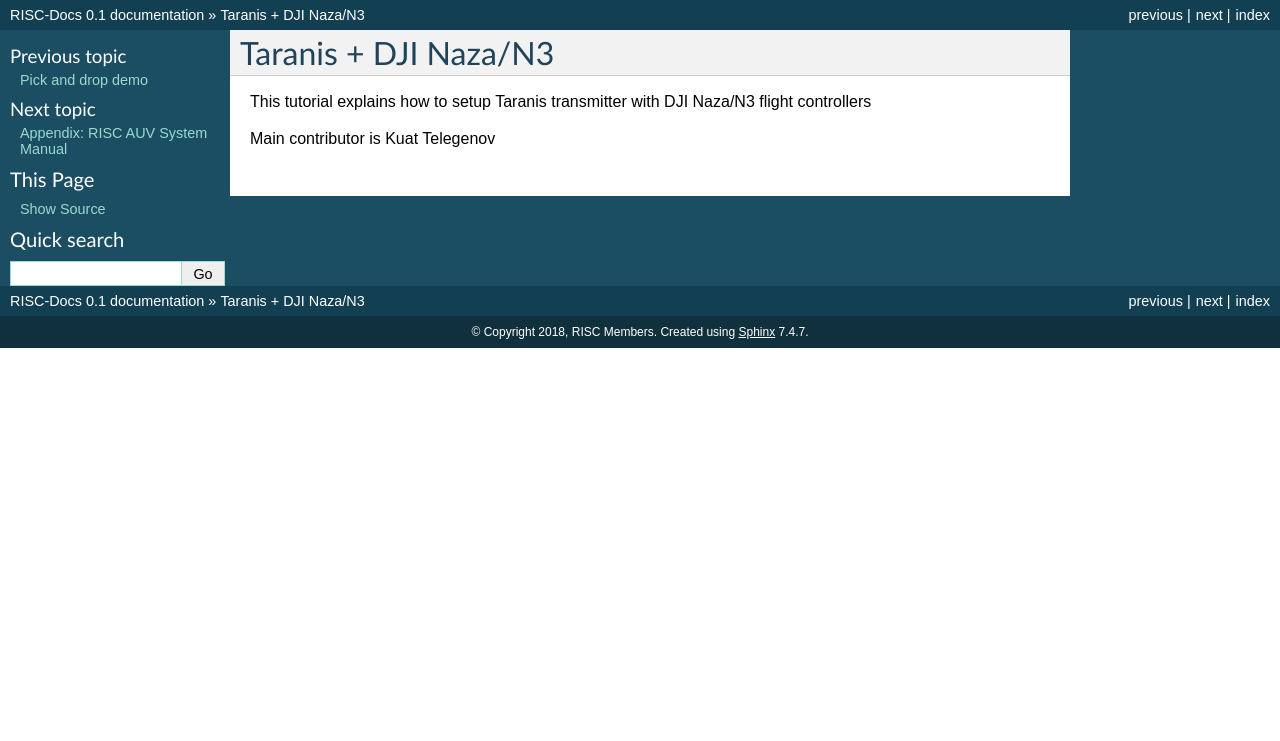
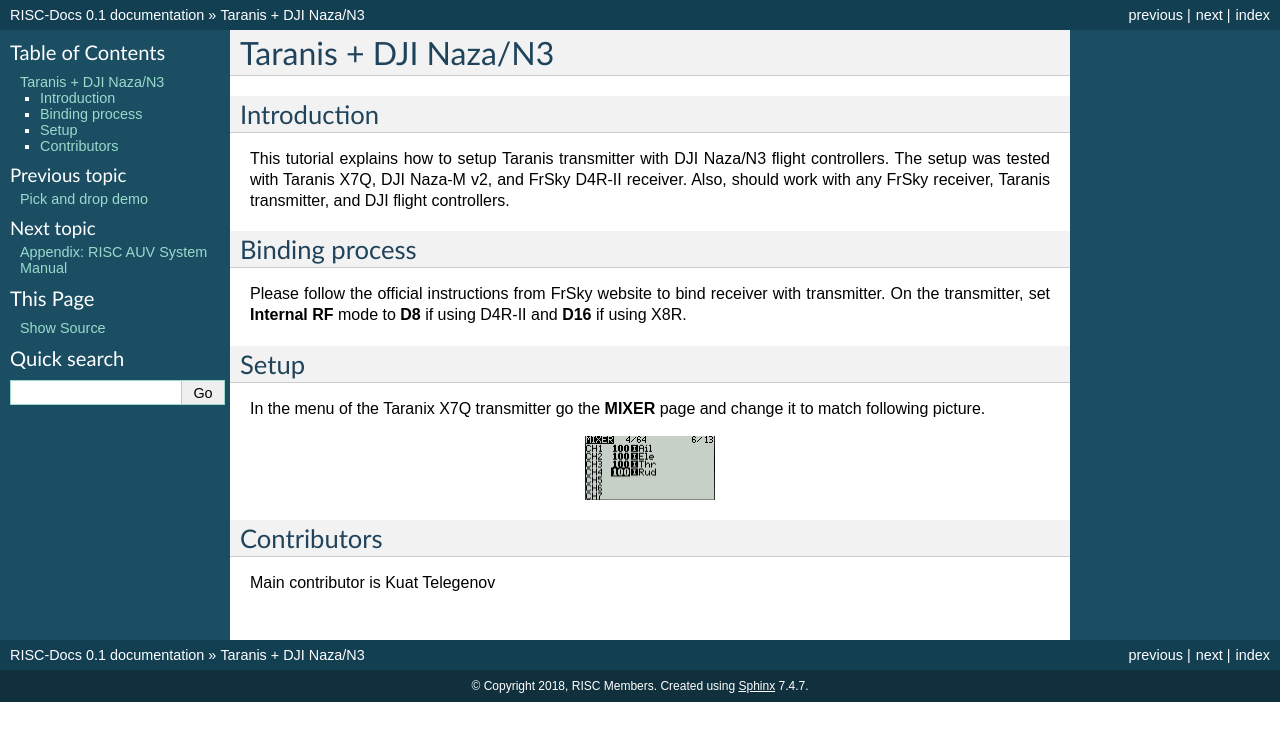
Before and after one commit to risckaust/risc-documentations, a Sphinx documentation site: the page built from docs/source/2-taranis-dji.rst, in a window 1280 px wide. Shown: the top 741 px of the page. Built offline with Sphinx 7.4.7, drawn with Linux system fonts in a browser that asks for light colours; pages that are not in the unit, such as notebooks, are missing from menus.

Commit message:
Taranis page updated

```diff
--- a/docs/source/2-taranis-dji.rst
+++ b/docs/source/2-taranis-dji.rst
@@ -1,7 +1,26 @@
 Taranis + DJI Naza/N3
 ==========
 
-This tutorial explains how to setup Taranis transmitter with DJI Naza/N3 flight controllers
+Introduction
+--------------------------------------------
+This tutorial explains how to setup Taranis transmitter with DJI Naza/N3 flight controllers. The setup was tested with Taranis X7Q, DJI Naza-M v2, and FrSky D4R-II receiver. Also, should work with any FrSky receiver, Taranis transmitter, and DJI flight controllers.
+
+Binding process
+-------
+
+Please follow the official instructions from FrSky website to bind receiver with transmitter. On the transmitter, set **Internal RF** mode to **D8** if using D4R-II and **D16** if using X8R.
+
+Setup
+------
+In the menu of the Taranix X7Q transmitter go the **MIXER** page and change it to match following picture.
+
+.. image:: ../_static/mixer_menu_1.png
+   :scale: 50 %
+   :align: center
 
 
+
+Contributors
+-------
+
 Main contributor is Kuat Telegenov
```
Also changed, not shown: docs/_static/mixer_menu_1.png (added).
